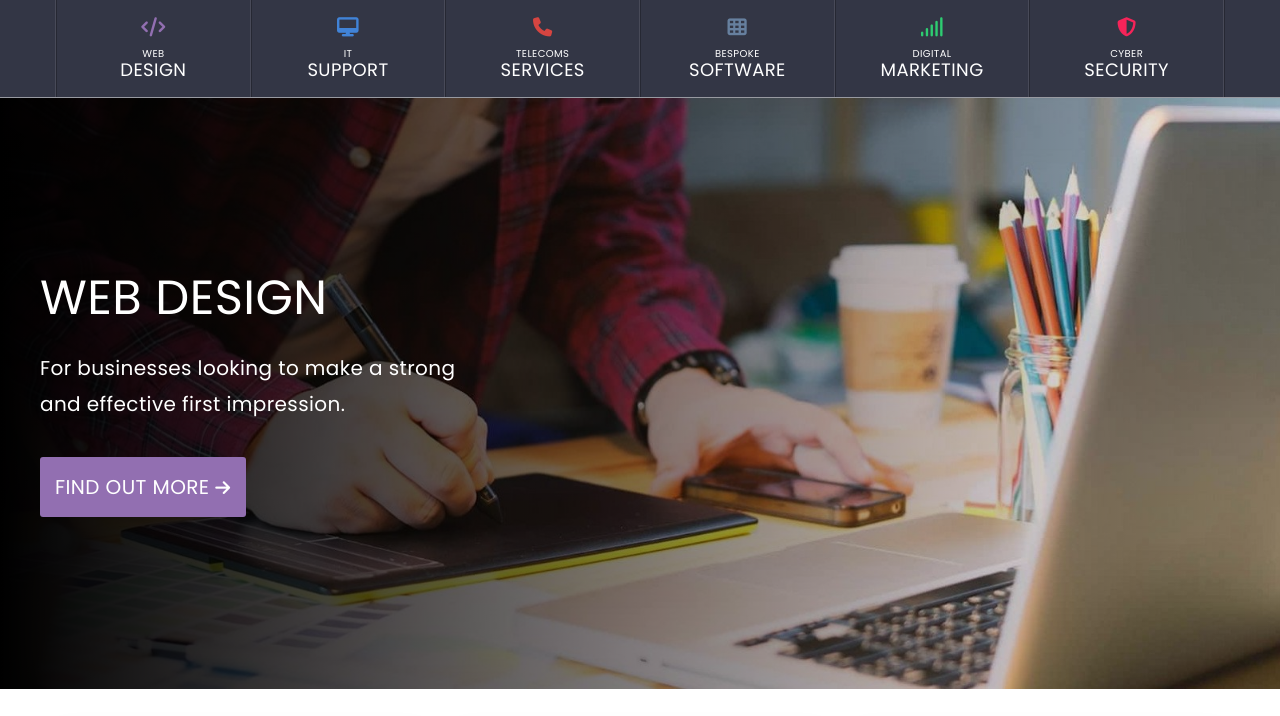
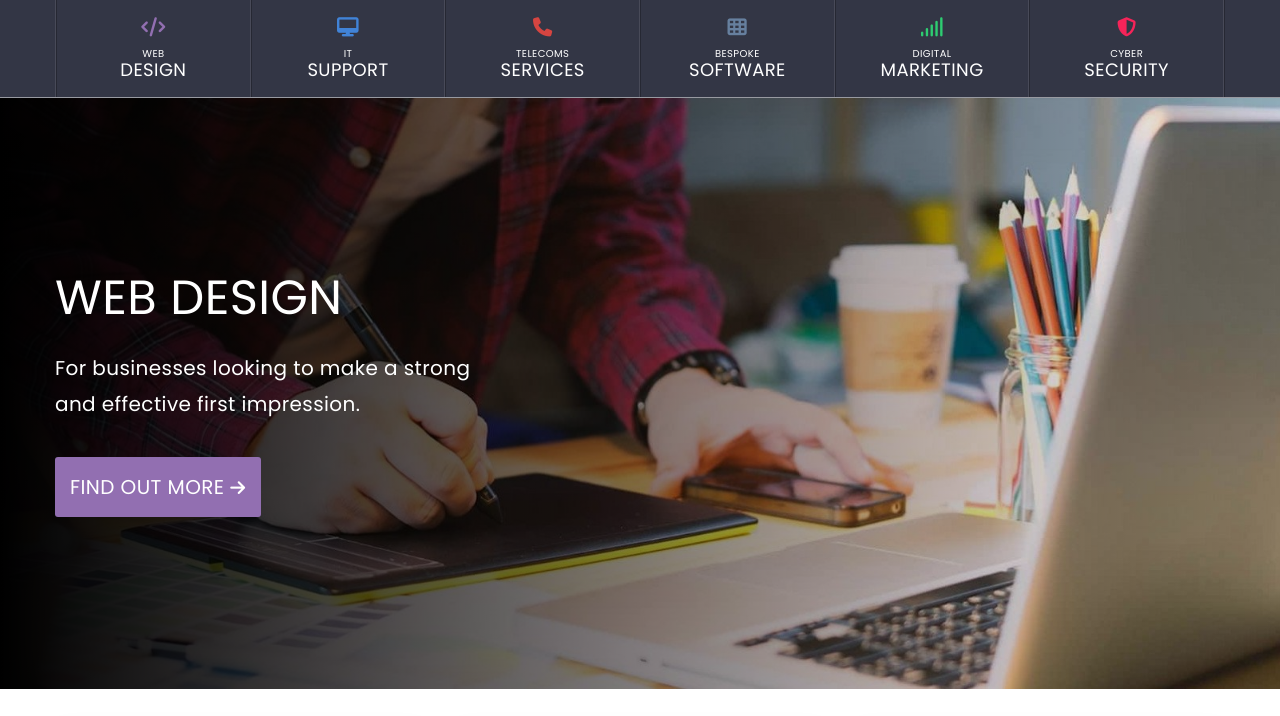
Before and after one commit to tahinia/HTML-CSS-Reflection, a PHP site: page / in a window 1280 px wide. Shown: the part 111-827 px from the top of the page. Run offline with PHP 8.4, Linux system fonts and the light colour scheme; some libraries are stand-ins or nearby versions.

Commit message:
Hero text fully aligned with nav and logo

```diff
--- a/scss/_hero.scss
+++ b/scss/_hero.scss
@@ -15,6 +15,7 @@
     display: flex;
     justify-content: center;
     align-items: center;
+    align-content: center;
 
     @include mq('sm'){
         height:calc(100vh - 110px);
@@ -31,6 +32,8 @@
 .hero-content{
  width: 100%;
  align-content: center;
+ padding-left: 15px;
+ padding-right: 15px;
  @include mq('sm'){
     width:750px;
 }
--- a/scss/style.css
+++ b/scss/style.css
@@ -395,6 +395,8 @@ h1 {
   -webkit-box-align: center;
       -ms-flex-align: center;
           align-items: center;
+  -ms-flex-line-pack: center;
+      align-content: center;
 }
 
 @media screen and (min-width: 768px) {
@@ -413,6 +415,8 @@ h1 {
   width: 100%;
   -ms-flex-line-pack: center;
       align-content: center;
+  padding-left: 15px;
+  padding-right: 15px;
 }
 
 @media screen and (min-width: 768px) {
```
Also changed, not shown: 1 other file.
